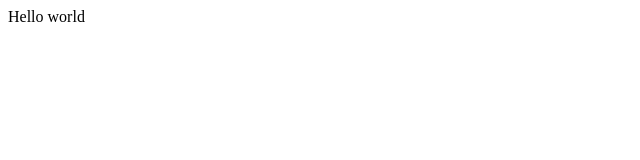
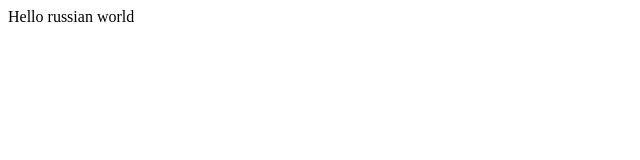
Before and after one commit to MokhammadS/getTutorial, a plain HTML site: page index.html in a window 1280 px wide. Shown: the full height of the page, 0-640 px from the left. Drawn offline with Linux system fonts and the light colour scheme.

Commit message:
Update index.html

```diff
--- a/index.html
+++ b/index.html
@@ -7,6 +7,6 @@
     <title>Document</title>
 </head>
 <body>
-    Hello world
+    Hello russian world
 </body>
 </html>
```
